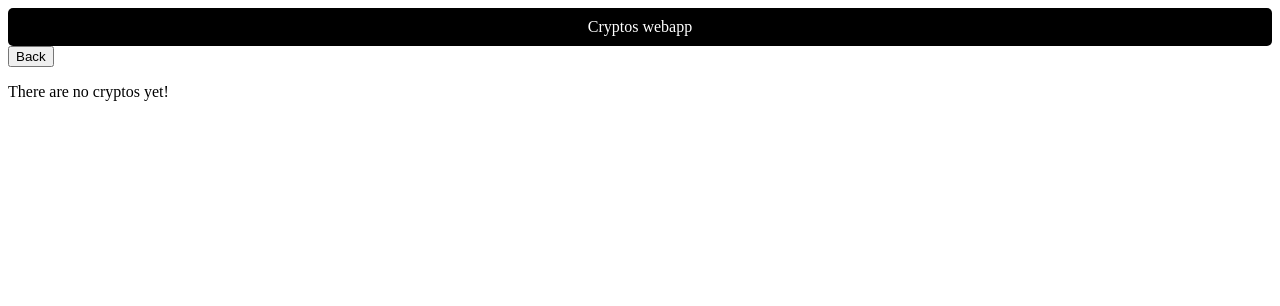
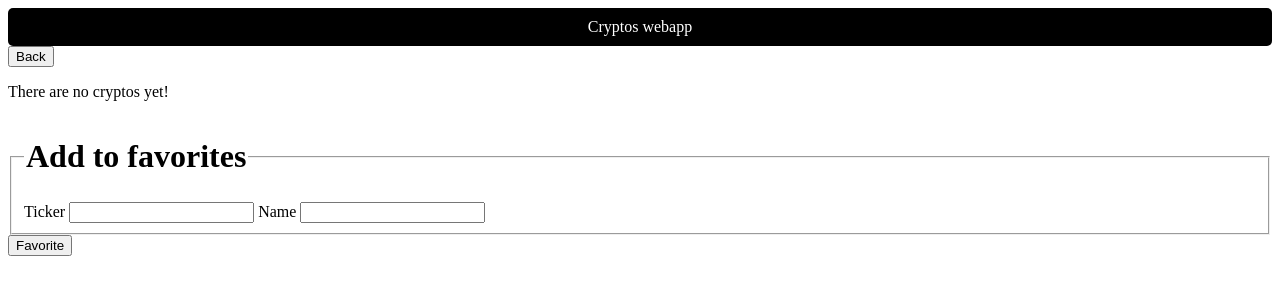
Before and after one commit to clarkmyfancy/cryptodashboard, a Django app: page /cryptos/ in a window 1280 px wide. Shown: the top 306 px of the page. Run offline with Django 4.2, Linux system fonts and the light colour scheme; data that the repository does not hold is empty.

Commit message:
add ability to create new cryptos from index page

```diff
--- a/cryptos/templates/cryptos/index.html
+++ b/cryptos/templates/cryptos/index.html
@@ -1,7 +1,6 @@
 {% extends "base.html" %}
+{% block body %}
 
-
-{% block body %}
 <input type="button" value="Back" onClick="javascript:history.go(-1);">
 
 {% if cryptos %}
@@ -16,5 +15,17 @@
     <p>There are no cryptos yet!</p>
 {% endif %}
 
+<form action="{% url 'cryptos:add_favorite' %}" method="post">
+    {% csrf_token %}
+    <fieldset>
+        <legend><h1>Add to favorites</h1></legend>
+        <label for="ticker">Ticker</label>
+        <input type="text" name="ticker">
+
+        <label for="name">Name</label>
+        <input type="text" name="name">
+    </fieldset>
+    <input type="submit" value="Favorite">
+</form>
 
 {% endblock body %}
--- a/cryptos/urls.py
+++ b/cryptos/urls.py
@@ -5,5 +5,6 @@ from . import views
 app_name = 'cryptos'
 urlpatterns = [
     path('', views.IndexView.as_view(), name='index'),
+    path('add-favorite/', views.add_favorite, name="add_favorite"),
     path('<slug:ticker>/', views.DetailView.as_view(), name="get_single_crypto"),
 ]
--- a/cryptos/views.py
+++ b/cryptos/views.py
@@ -1,5 +1,5 @@
 from django.shortcuts import render, get_object_or_404
-from django.http import Http404
+from django.http import Http404, HttpResponse
 from django.views.generic import DetailView, ListView
 
 from .models import Favorite
@@ -10,6 +10,18 @@ from .models import Favorite
 #         'cryptos': cryptos
 #     }
 #     return render(request, 'cryptos/index.html', context)
+
+def add_favorite(request):
+    ticker = request.POST['ticker']
+    name = request.POST['name']
+    new_fav = Favorite(name=name, ticker=ticker)
+    new_fav.save()
+
+    cryptos = Favorite.objects.all()
+    context = {
+        'cryptos': cryptos
+    }
+    return render(request, 'cryptos/index.html', context)
 
 class IndexView(ListView):
     template_name = 'cryptos/index.html'
```
